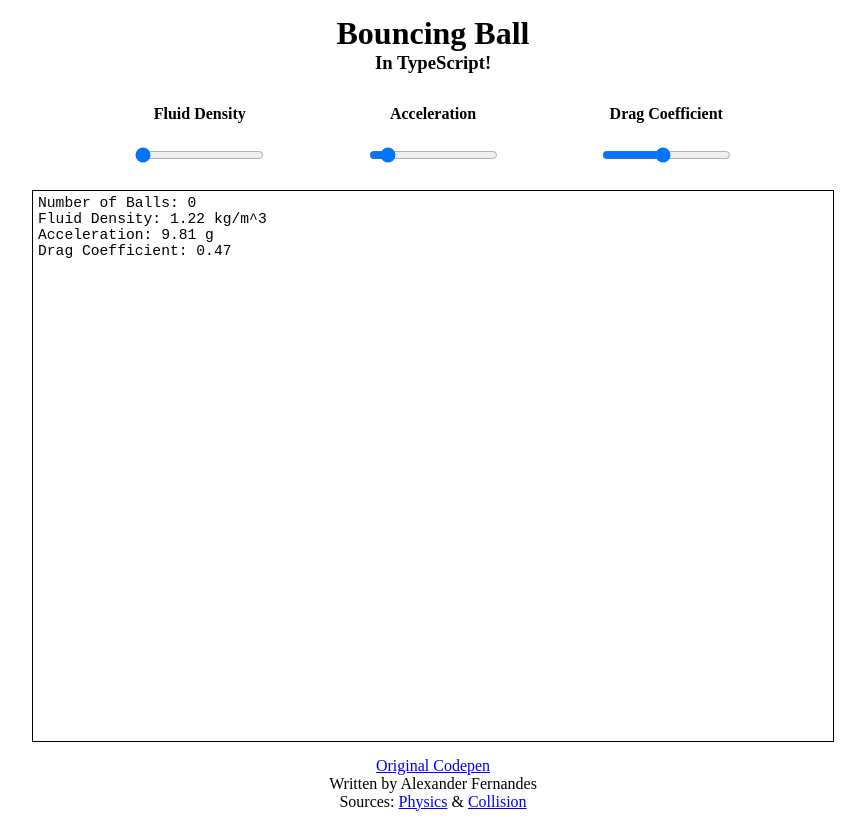
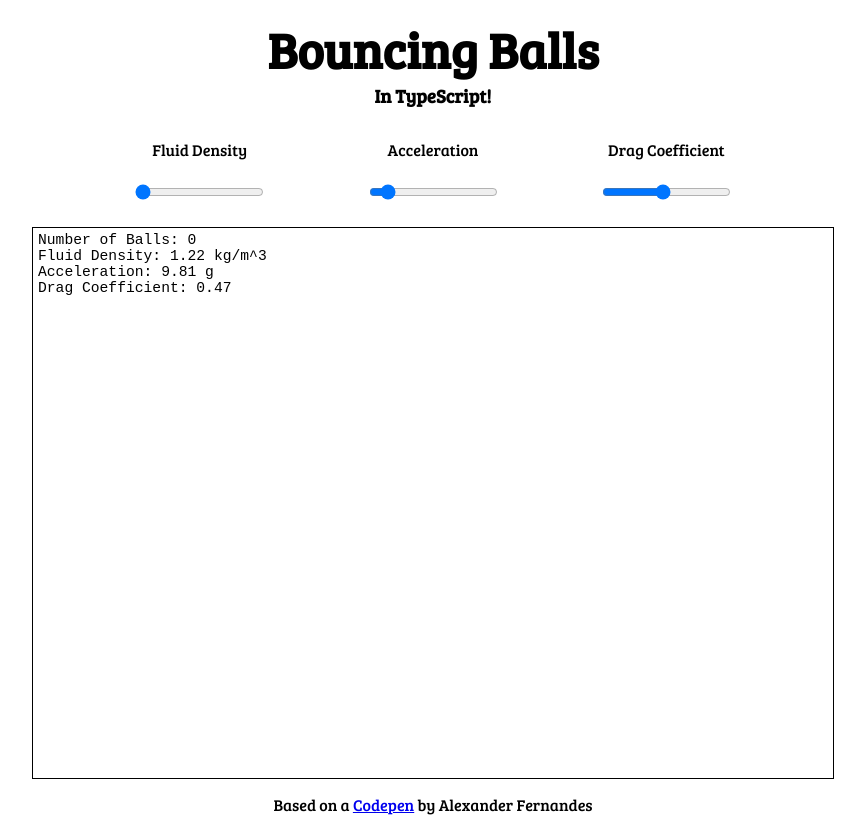
Before and after one commit to Maxzilla60/bouncing-balls, a website built with Parcel: page index.html in a window 1280 px wide. Shown: the whole page, without its empty margins (207-1072 px from the left). Built offline with nearby package versions, Linux system fonts and the light colour scheme.

Commit message:
💄 Made the interface even prettier
With Google Fonts!

```diff
--- a/index.html
+++ b/index.html
@@ -1,10 +1,11 @@
 <head>
 	<title>Bouncing Ball</title>
 	<link rel="stylesheet" href="styles.css">
+	<link href="https://fonts.googleapis.com/css?family=Bree+Serif&display=swap" rel="stylesheet">
 </head>
 
 <body>
-	<h1>Bouncing Ball</h1>
+	<h1>Bouncing Balls</h1>
 	<h3>In TypeScript!</h3>
 
 	<div id="range-inputs">
@@ -28,7 +29,5 @@
 <script src="init.ts"></script>
 
 <footer>
-	<span><a href="https://codepen.io/AlexRA96/pen/egaxVV">Original Codepen</a></span>
-	<span>Written by Alexander Fernandes</span>
-	<span>Sources: <a href="http://burakkanber.com/blog/modeling-physics-in-javascript-introduction/">Physics</a> & <a href="http://ericleong.me/research/circle-circle/">Collision</a></span>
+	<span>Based on a <a href="https://codepen.io/AlexRA96/pen/egaxVV">Codepen</a> by Alexander Fernandes</span>
 </footer>
--- a/styles.css
+++ b/styles.css
@@ -1,14 +1,19 @@
 body {
+	font-family: 'Bree Serif', serif;
 	text-align: center;
 }
 
 h1 {
 	margin-top: 15px;
 	margin-bottom: 0;
+	font-size: 50px;
 }
 h3 {
 	margin: 0;
 	margin-bottom: 10px;
+}
+h4 {
+	font-weight: normal;
 }
 
 #range-inputs {
```
